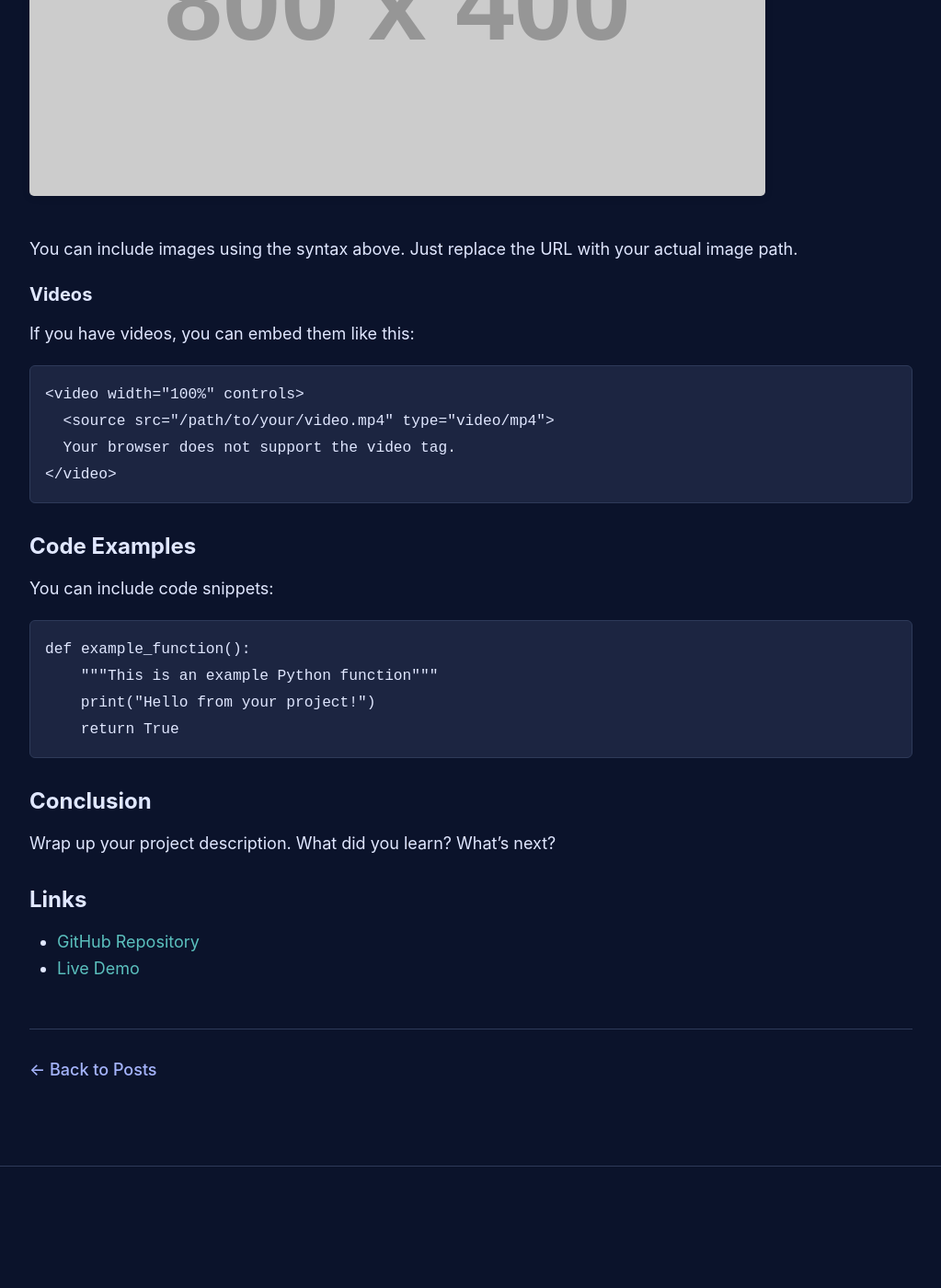
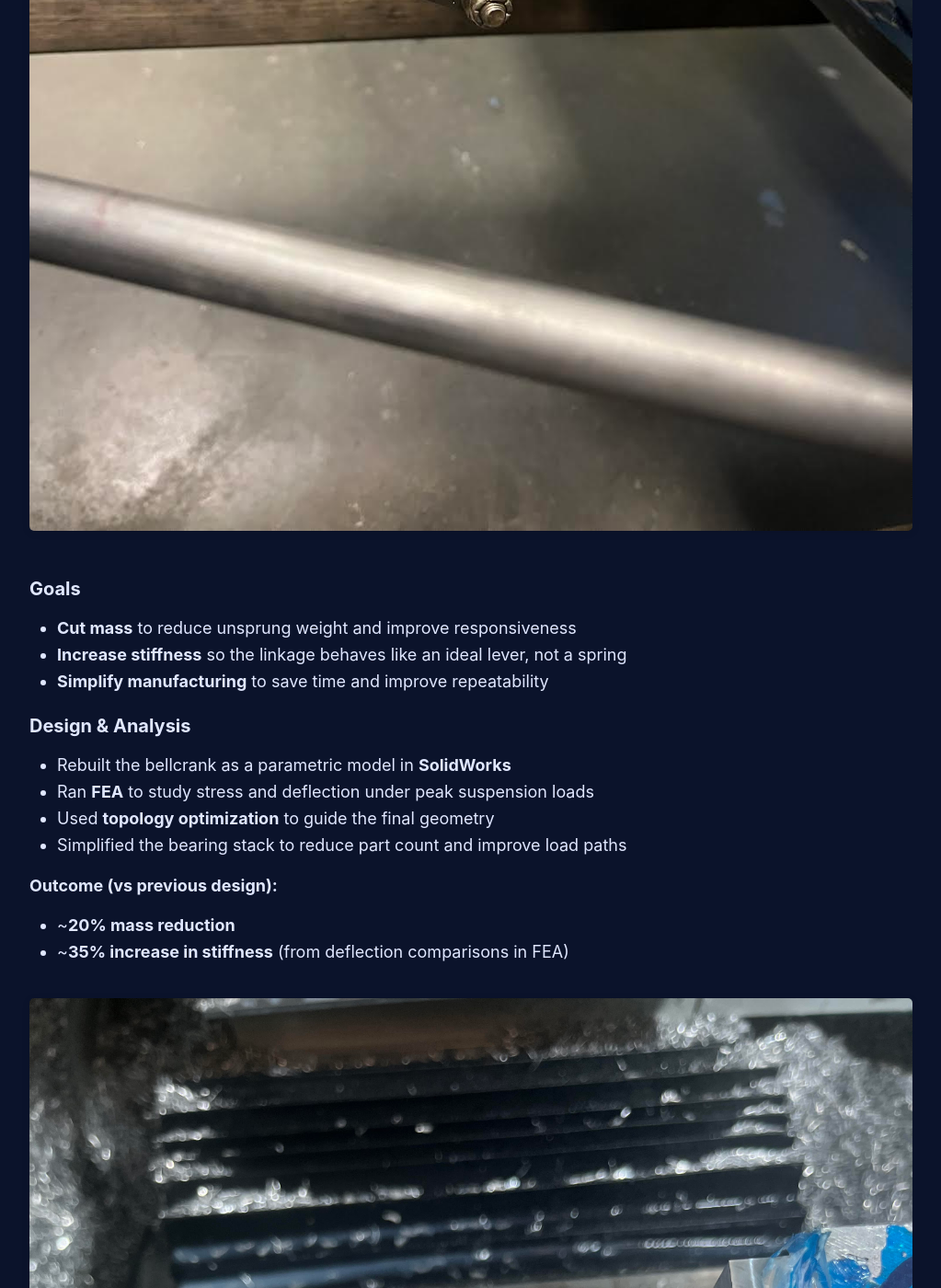
Before and after one commit to JackBradley101/JackBradley101.github.io, a Jekyll site: the page built from _posts/2025-01-15-example-project.md, in a window 1280 px wide and 1400 px high, scrolled down 1183 px. Shown: the whole window at 92% size, without its empty margins (128-1151 px from the left). Built offline with Jekyll 4.4.1, drawn with Linux system fonts in a browser that asks for light colours; before the commit the page ends 2491 px from its top, so only the background shows below that; some of the changed text lies outside the part shown.

Commit message:
Add bellcrank project images and finalize post excerpt

````diff
--- a/_posts/2025-01-15-example-project.md
+++ b/_posts/2025-01-15-example-project.md
@@ -1,67 +1,52 @@
 ---
 layout: post
-title: "Example Project: Machine Learning Application"
-date: 2025-01-15
-tags: [machine learning, python, simulation]
-image: https://via.placeholder.com/800x400/667eea/ffffff?text=Your+Project+Image
+title: "Topology Optimized Front Bellcranks"
+date: 2024-05-12
+tags: [FUBC, Machining, FEA]
+image: /images/BELLCRANK/bellcrank-0.jpg
 ---
 
-This is an example blog post for one of your projects. Replace this content with your actual project details!
+Lightweight, stiff, and fast to manufacture — I redesigned our Formula UBC front bellcrank using parametric CAD, FEA, and topology optimization to cut mass while increasing stiffness and simplifying the assembly.
 
-## Project Overview
+<!--more-->
 
-Describe what your project is about. What problem does it solve? What technologies did you use?
+On our Formula UBC car, the front bellcrank links the pullrods to the dampers and sets the effective motion ratio of the front suspension. I redesigned it to be lighter, stiffer, and faster to manufacture.
 
-## Key Features
+![Topology-optimized bellcrank CAD](/images/BELLCRANK/bellcrank-0.jpg)
 
-- Feature 1: Description
-- Feature 2: Description
-- Feature 3: Description
+### Goals
 
-## Technical Details
+- **Cut mass** to reduce unsprung weight and improve responsiveness
+- **Increase stiffness** so the linkage behaves like an ideal lever, not a spring
+- **Simplify manufacturing** to save time and improve repeatability
 
-Explain the technical aspects of your project. Include:
+### Design & Analysis
 
-- Technologies used
-- Architecture decisions
-- Challenges you faced
-- How you solved them
+- Rebuilt the bellcrank as a parametric model in **SolidWorks**
+- Ran **FEA** to study stress and deflection under peak suspension loads
+- Used **topology optimization** to guide the final geometry
+- Simplified the bearing stack to reduce part count and improve load paths
 
-## Results
+**Outcome (vs previous design):**
 
-Share the results of your project:
+- ~**20% mass reduction**
+- ~**35% increase in stiffness** (from deflection comparisons in FEA)
 
-![Project Screenshot](https://via.placeholder.com/800x400/764ba2/ffffff?text=Screenshot)
+![FEA and optimization results](/images/BELLCRANK/FBC-1.jpg)
 
-You can include images using the syntax above. Just replace the URL with your actual image path.
+### Manufacturing
 
-### Videos
+- **Bellcrank plates:**
+  - **7075-T6 aluminum**, waterjet cut and honed to press onto the bearing assembly
+- **Bearing assembly:**
+  - Turned **6061 aluminum** components plus bearing + retaining ring
+- **Chassis mount:**
+  - Machined on a **4-axis CNC** to maintain pivot alignment and match the complex carbon monocoque surface
 
-If you have videos, you can embed them like this:
+![Machined bellcrank assembly](/images/BELLCRANK/FBC-2.jpg)
 
-```html
-<video width="100%" controls>
-  <source src="/path/to/your/video.mp4" type="video/mp4">
-  Your browser does not support the video tag.
-</video>
-```
+### Results & Takeaways
 
-## Code Examples
-
-You can include code snippets:
-
-```python
-def example_function():
-    """This is an example Python function"""
-    print("Hello from your project!")
-    return True
-```
-
-## Conclusion
-
-Wrap up your project description. What did you learn? What's next?
-
-## Links
-
-- [GitHub Repository](https://github.com/JackBradley101)
-- [Live Demo](#)
+- Achieved a **lighter, stiffer** linkage with about **30% less production time**
+- Got end-to-end experience: CAD → FEA/optimization → machining → integration
+- Learned how to balance **optimization** with manufacturability and assembly, and how small choices in the bearing stack and interfaces affect real-world stiffness and serviceability
````
Also changed, not shown: images/BELLCRANK/FBC-1.jpg (added), images/BELLCRANK/FBC-2.jpg (added), images/BELLCRANK/bellcrank-0.jpg (added).
